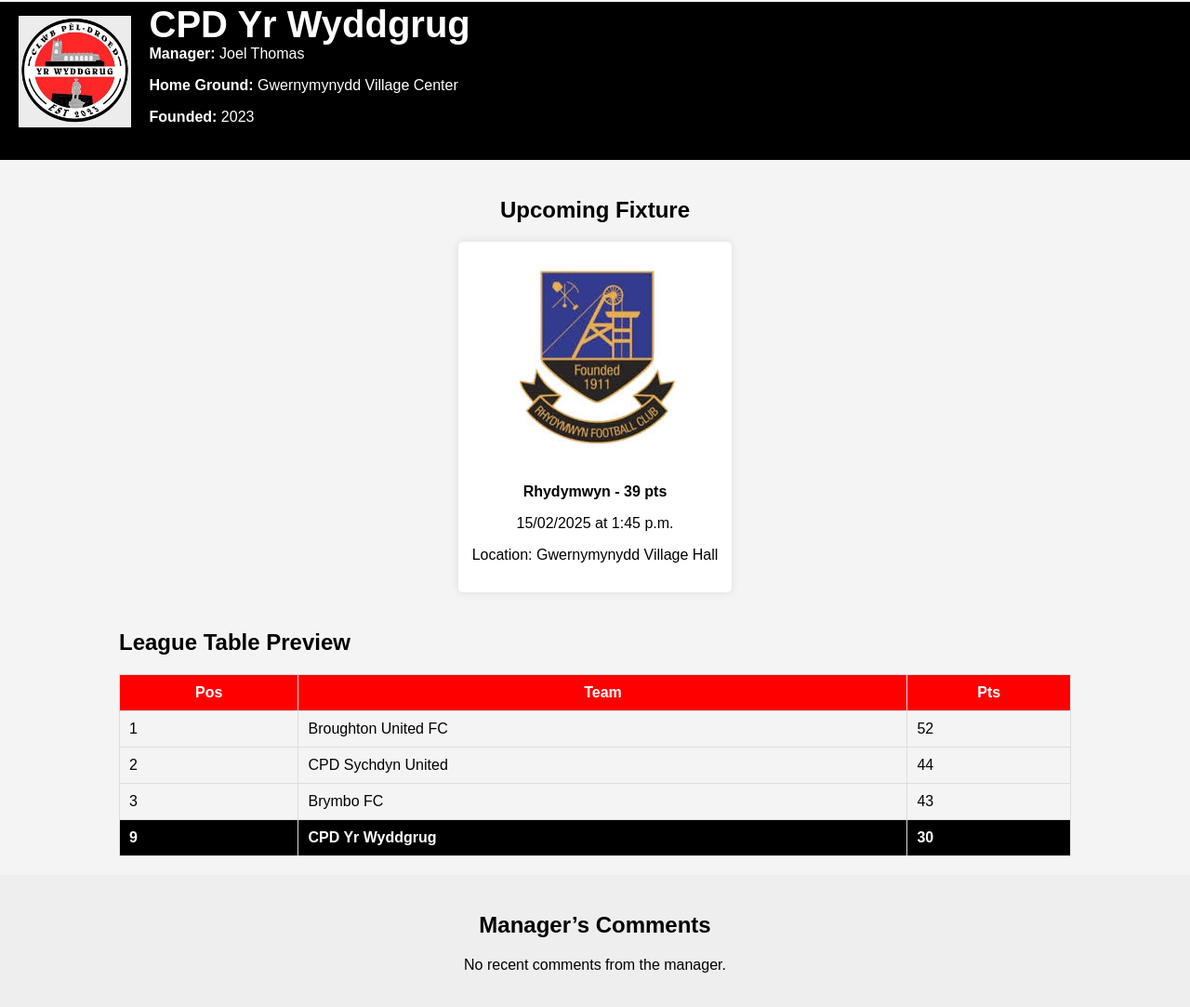
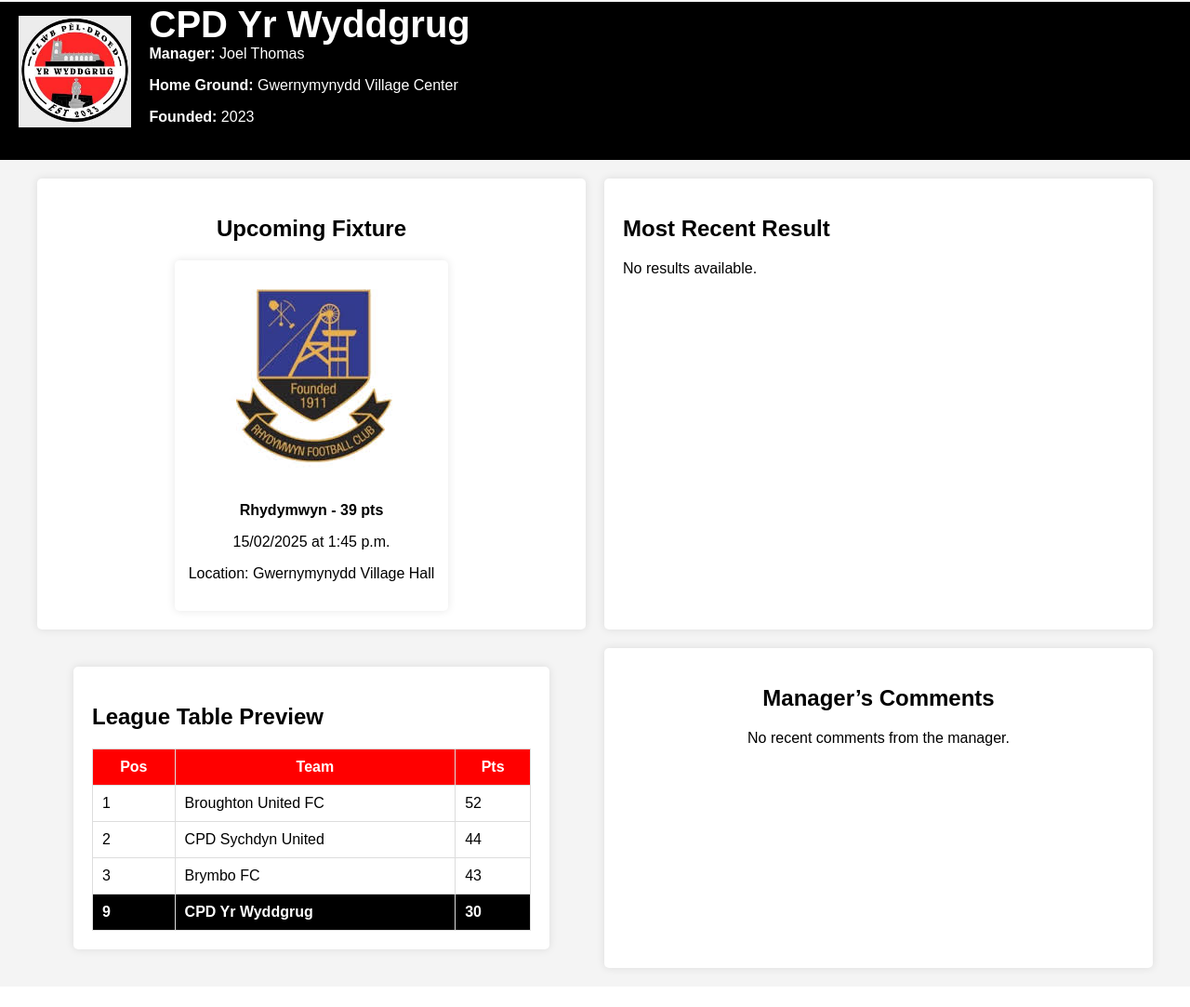
Before and after one commit to JLG-96/project4_cpd_site, a Django app: page / in a window 1280 px wide. Shown: the part 48-1131 px from the top of the page at 93% size. After the commit the page ends 1096 px from the top, so only its background shows below. Run offline with Django 5.2, Linux system fonts and the light colour scheme; data comes from the database, SQL or seed files in the repository.

Commit message:
added sections to the homepage

```diff
--- a/cpd_site/static/css/style.css
+++ b/cpd_site/static/css/style.css
@@ -186,3 +186,42 @@ tr.highlight {
     padding: 20px;
     background: #eee;
 }
+
+/* Homepage Grid Layout */
+.homepage-grid {
+    display: grid;
+    grid-template-columns: 1fr 1fr; /* Two columns */
+    grid-template-rows: auto auto; /* Two rows */
+    gap: 20px;
+    padding: 20px;
+    max-width: 1200px;
+    margin: 0 auto;
+}
+
+/* Ensure all sections fit nicely */
+.grid-item {
+    background: white;
+    padding: 20px;
+    box-shadow: 0px 0px 10px rgba(0, 0, 0, 0.1);
+    border-radius: 5px;
+}
+
+/* Make sure tables fit well */
+.league-preview table {
+    width: 100%;
+}
+
+/* Ensure CPD Yr Wyddgrug is highlighted */
+.league-preview .highlight {
+    font-weight: bold;
+    background: black;
+    color: white;
+}
+
+/* Responsive Design: Stack on small screens */
+@media (max-width: 768px) {
+    .homepage-grid {
+        grid-template-columns: 1fr;
+        grid-template-rows: auto auto auto auto; /* Stack all sections */
+    }
+}
--- a/cpd_site/team/templates/team/home.html
+++ b/cpd_site/team/templates/team/home.html
@@ -1,17 +1,6 @@
 {% extends "team/base.html" %}
 
 {% block content %}
-
-<!-- Team Banner -->
-<section class="team-banner">
-    <img src="{{ team.logo.url }}" alt="CPD Yr Wyddgrug Logo" class="club-logo">
-    <div class="team-info">
-        <h1>CPD Yr Wyddgrug</h1>
-        <p><strong>Manager:</strong> Joel Thomas</p>
-        <p><strong>Home Ground:</strong> Gwernymynydd Village Center</p>
-        <p><strong>Founded:</strong> 2023</p>
-    </div>
-</section>
 
 <!-- Navbar -->
 <nav class="standard-nav">
@@ -38,8 +27,22 @@
     </ul>
 </nav>
 
+<!-- Team Banner -->
+<section class="team-banner">
+    <img src="{{ team.logo.url }}" alt="CPD Yr Wyddgrug Logo" class="club-logo">
+    <div class="team-info">
+        <h1>CPD Yr Wyddgrug</h1>
+        <p><strong>Manager:</strong> Joel Thomas</p>
+        <p><strong>Home Ground:</strong> Gwernymynydd Village Center</p>
+        <p><strong>Founded:</strong> 2023</p>
+    </div>
+</section>
+
+<!-- Main Homepage Grid -->
+<section class="homepage-grid">
+
     <!-- Upcoming Fixture -->
-<section class="fixture-section">
+    <div class="grid-item fixture-section">
         <h2>Upcoming Fixture</h2>
         {% if upcoming_fixture %}
             <div class="fixture-card">
@@ -51,10 +54,24 @@
         {% else %}
             <p class="no-fixture">No upcoming fixtures.</p>
         {% endif %}
-</section>
+    </div>
+
+    <!-- Most Recent Result -->
+    <div class="grid-item result-section">
+        <h2>Most Recent Result</h2>
+        {% if latest_result %}
+            <div class="result-card">
+                <p><strong>{{ latest_result.opponent }}</strong></p>
+                <p>{{ latest_result.date|date:"d/m/Y" }} at {{ latest_result.time }}</p>
+                <p>Final Score: {{ latest_result.goals_for }} - {{ latest_result.goals_against }}</p>
+            </div>
+        {% else %}
+            <p class="no-result">No results available.</p>
+        {% endif %}
+    </div>
 
     <!-- League Table Preview -->
-<section class="league-preview">
+    <div class="grid-item league-preview">
         <h2>League Table Preview</h2>
         <table>
             <thead>
@@ -74,12 +91,14 @@
                 {% endfor %}
             </tbody>
         </table>
-</section>
+    </div>
 
     <!-- Manager's Comments -->
-<section class="manager-comments">
+    <div class="grid-item manager-comments">
         <h2>Manager’s Comments</h2>
         <p>{{ managers_comment|default:"No recent comments from the manager." }}</p>
+    </div>
+
 </section>
 
 {% endblock %}
```
Lines whose indentation alone changed are shown as unchanged.
